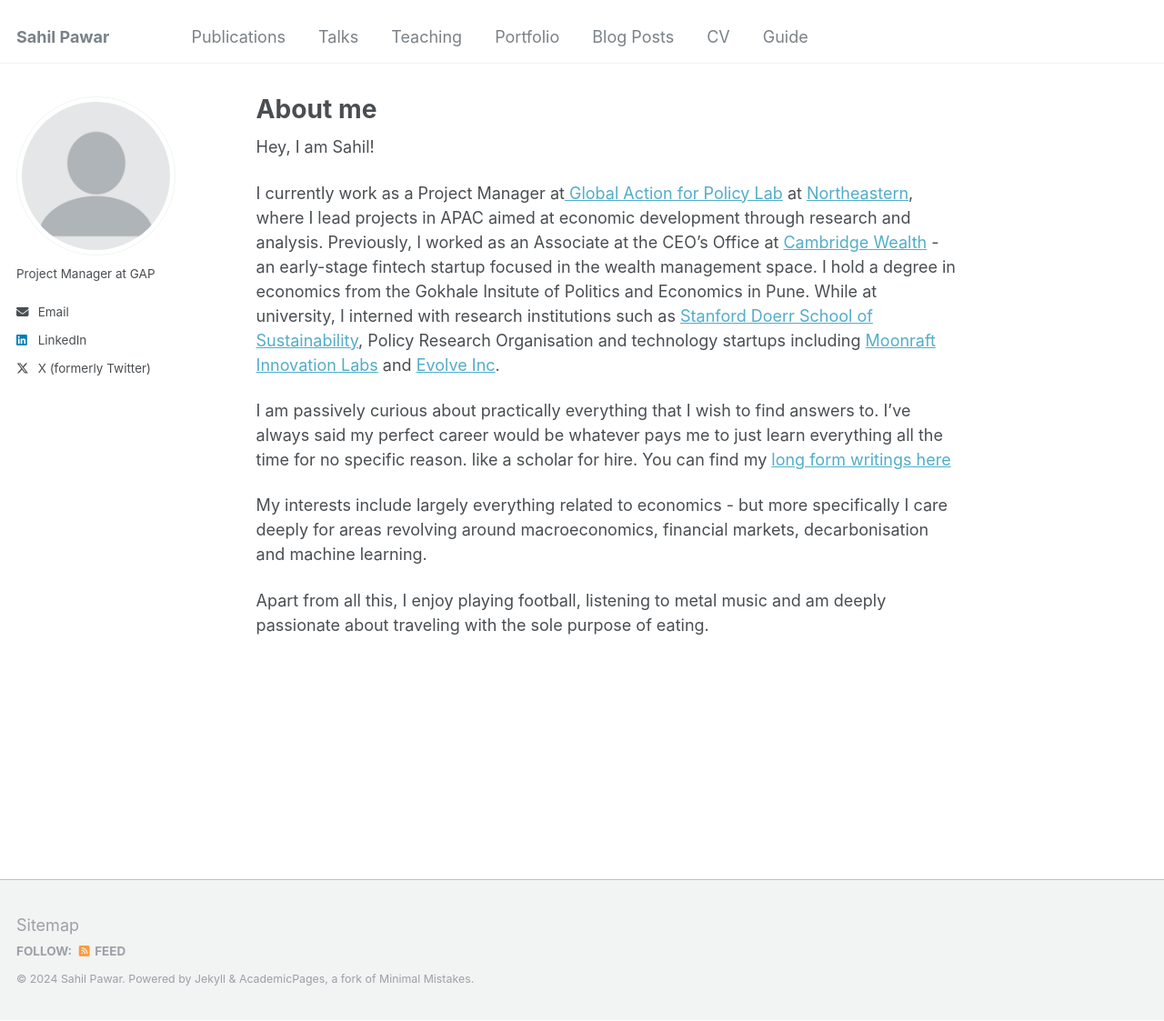
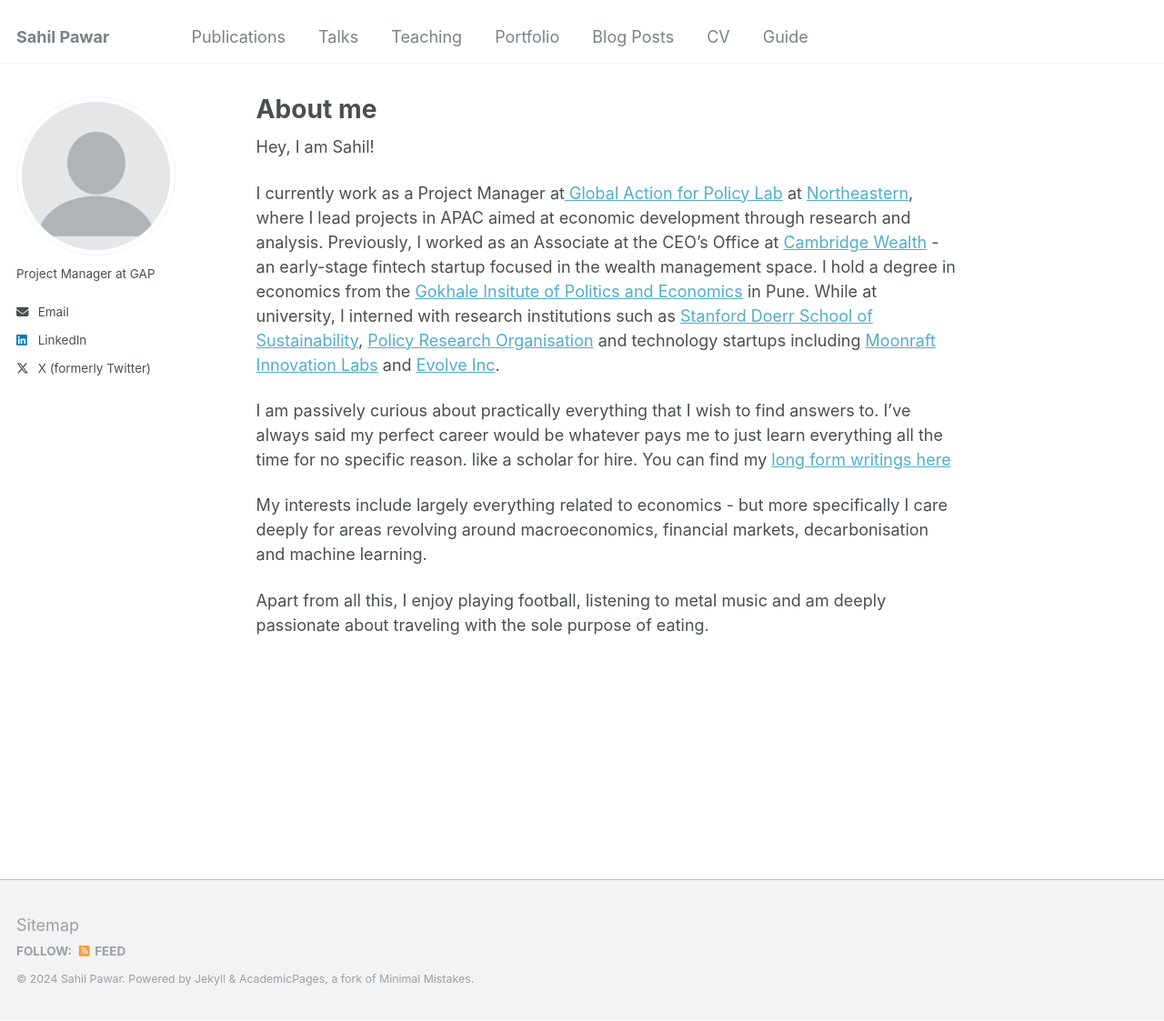
Before and after one commit to sahilpawarr/pages, a Jekyll site: the page built from _pages/about.md, in a window 1280 px wide and 1123 px high. Shown: the whole window at 91% size. Built offline with Jekyll 4.4.1, drawn with Linux system fonts in a browser that asks for light colours; part of the change alters nothing that is shown.

```diff
--- a/_pages/about.md
+++ b/_pages/about.md
@@ -9,7 +9,7 @@ redirect_from:
 
 Hey, I am Sahil!
 
-I currently work as a Project Manager at[ Global Action for Policy Lab]([url](https://cssh.northeastern.edu/gap/)) at [Northeastern]([url](https://www.northeastern.edu/)), where I lead projects in APAC aimed at economic development through research and analysis. Previously, I worked as an Associate at the CEO's Office at [Cambridge Wealth]([url](https://www.cambridgewealth.in/)) - an early-stage fintech startup focused in the wealth management space. I hold a degree in economics from the Gokhale Insitute of Politics and Economics in Pune. While at university, I interned with research institutions such as [Stanford Doerr School of Sustainability]([url](https://sustainability.stanford.edu/)), Policy Research Organisation and technology startups including [Moonraft Innovation Labs]([url](https://moonraft.com/)) and [Evolve Inc]([url](https://evolveinc.io/)).
+I currently work as a Project Manager at[ Global Action for Policy Lab]([url](https://cssh.northeastern.edu/gap/)) at [Northeastern]([url](https://www.northeastern.edu/)), where I lead projects in APAC aimed at economic development through research and analysis. Previously, I worked as an Associate at the CEO's Office at [Cambridge Wealth]([url](https://www.cambridgewealth.in/)) - an early-stage fintech startup focused in the wealth management space. I hold a degree in economics from the [Gokhale Insitute of Politics and Economics]([url](https://gipe.ac.in/)) in Pune. While at university, I interned with research institutions such as [Stanford Doerr School of Sustainability]([url](https://sustainability.stanford.edu/)), [Policy Research Organisation]([url](https://www.policyresearch.in/)) and technology startups including [Moonraft Innovation Labs]([url](https://moonraft.com/)) and [Evolve Inc]([url](https://evolveinc.io/)).
 
 I am passively curious about practically everything that I wish to find answers to. I’ve always said my perfect career would be whatever pays me to just learn everything all the time for no specific reason. like a scholar for hire. You can find my [long form writings here](https://sahilpawar.substack.com/)
 
```
